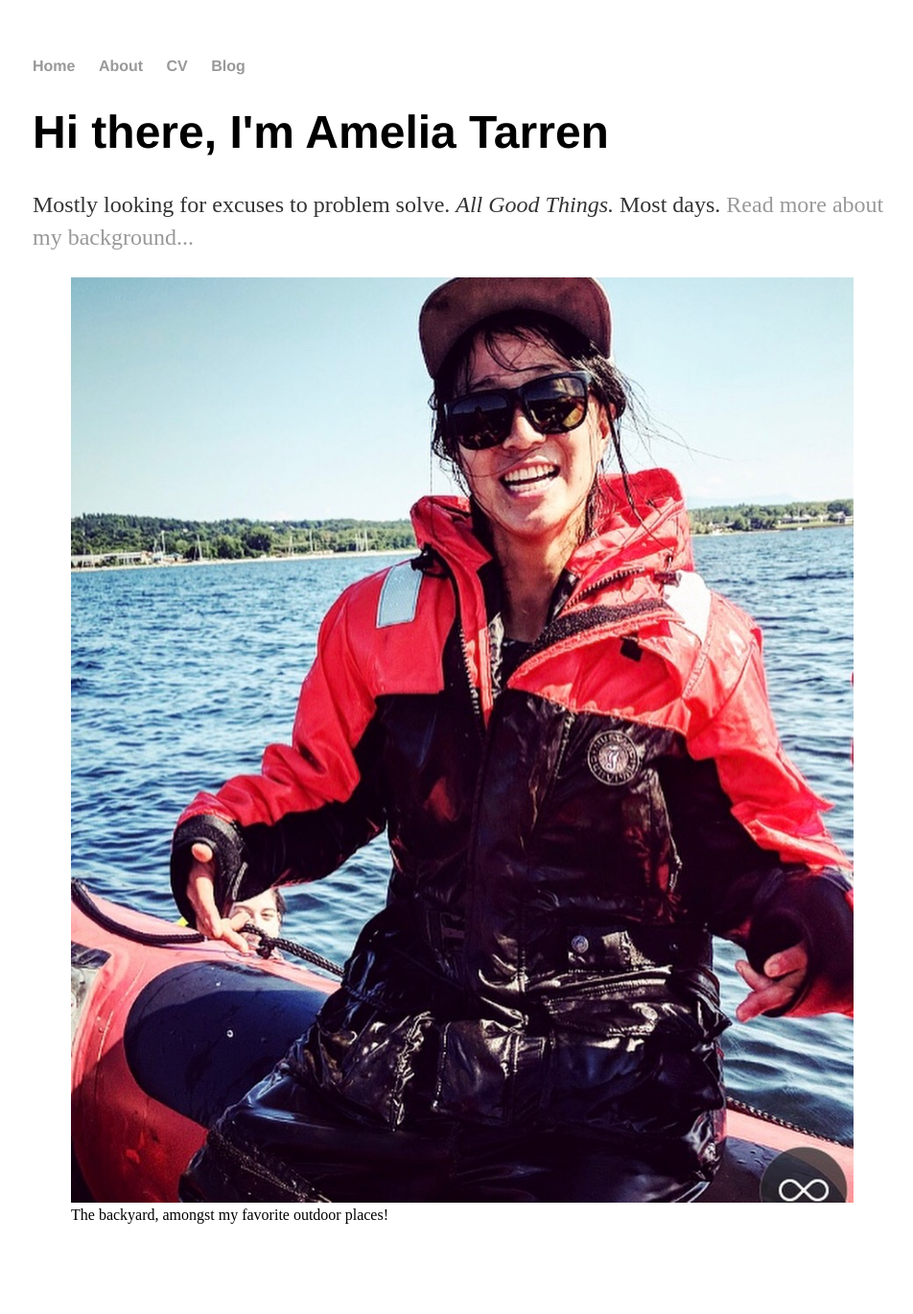
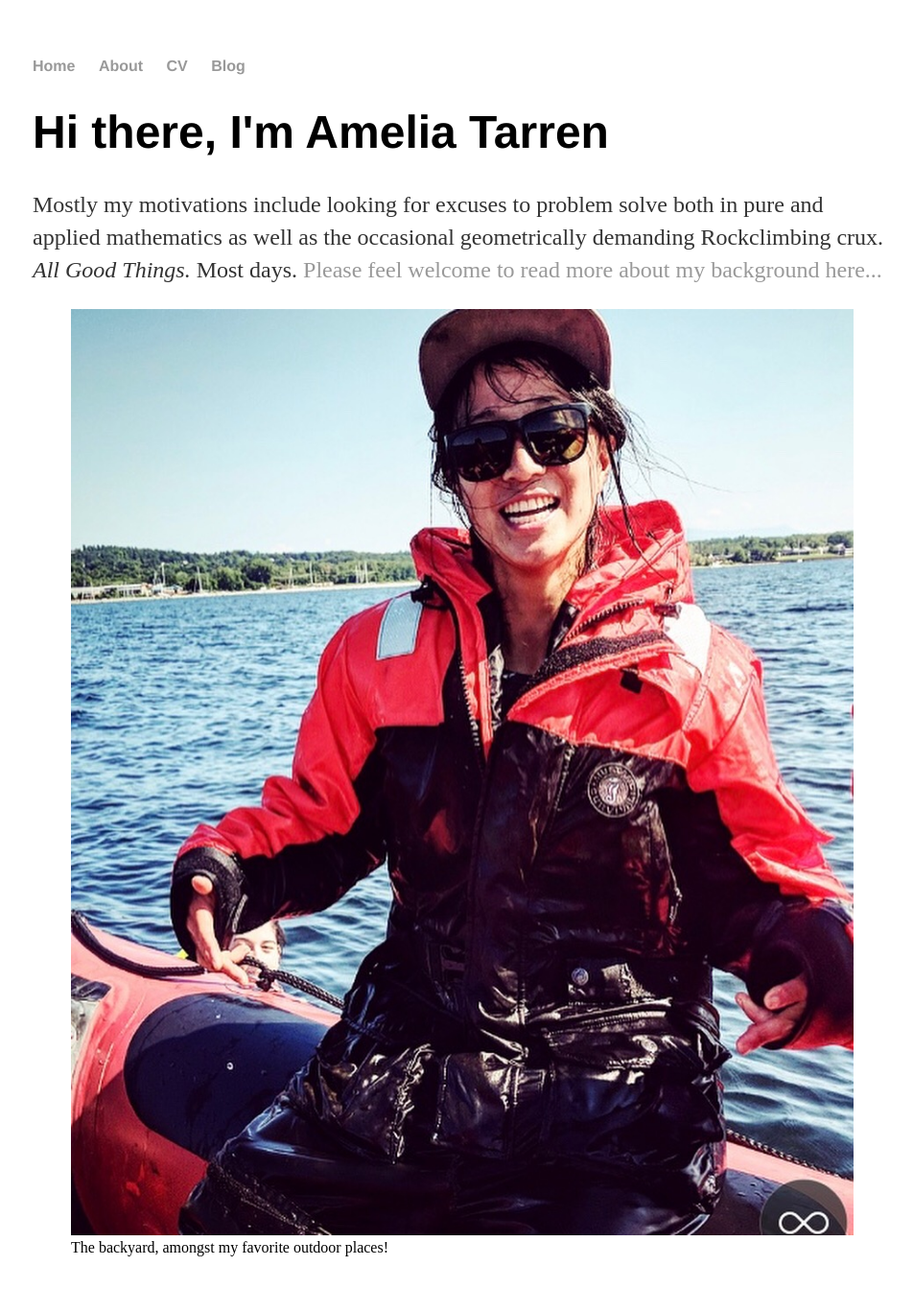
Before and after one commit to ATarren/atarren.github.io, a Jekyll site: the page built from index.html, in a window 1280 px wide. Shown: the whole page at 96% size, without its empty margins (158-1110 px from the left). Built offline with Jekyll 4.4.1, drawn with Linux system fonts in a browser that asks for light colours; before the commit the page ends 1335 px from its top, so only the background shows below that.

Commit message:
Update index.html

```diff
--- a/index.html
+++ b/index.html
@@ -4,6 +4,6 @@ title: Amelia Tarren!
 ---
 <div class="blurb">
 	<h1>Hi there, I'm Amelia Tarren</h1>
-	<p>Mostly looking for excuses to problem solve. <em> All Good Things. </em> Most days.  <a href="/about">Read more about my background...</a></p>
+	<p>Mostly my motivations include looking for excuses to problem solve both in pure and applied mathematics as well as the occasional geometrically demanding Rockclimbing crux. <em> All Good Things. </em> Most days.  <a href="/about">Please feel welcome to read more about my background here...</a></p>
 {% include image.html url="/images/amelia.jpeg" description="The backyard, amongst my favorite outdoor places!" %}
 </div><!-- /.blurb -->
```
